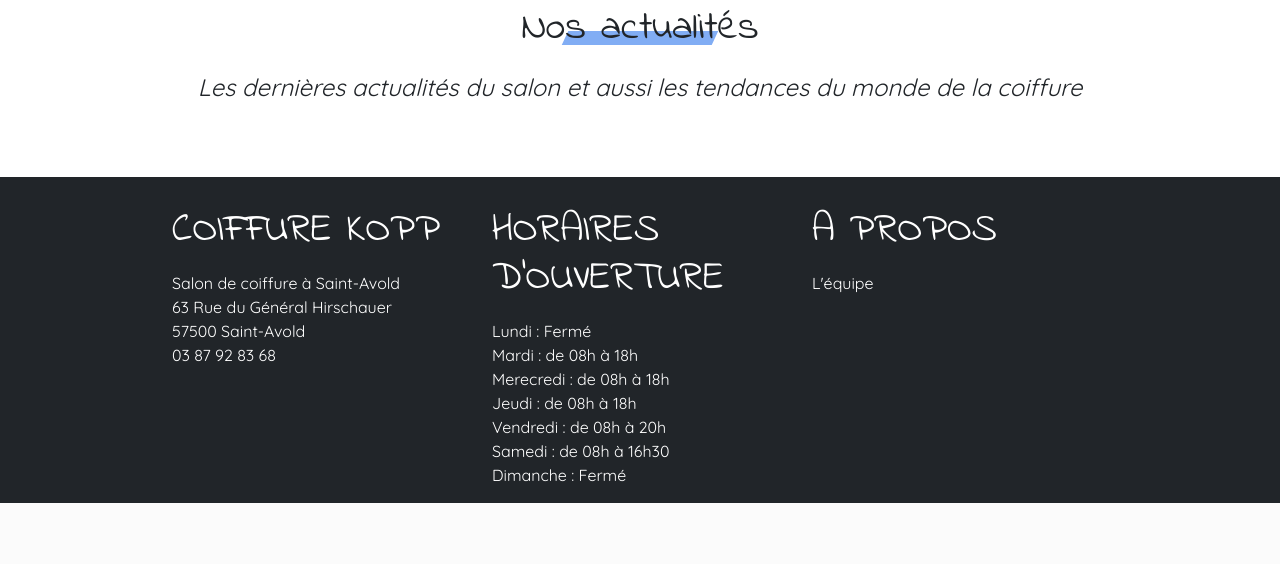
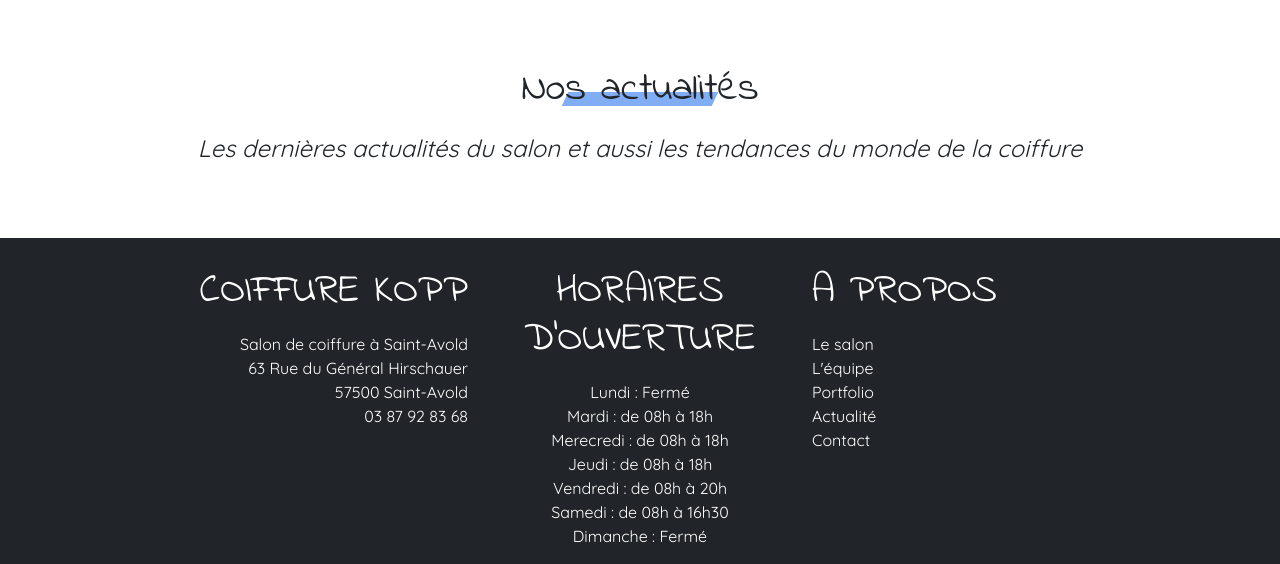
Before and after one commit to Nyxqt/CoiffureKopp, a PHP site: page / in a window 1280 px wide. Shown: the part 2765-3329 px from the top of the page. Before the commit the page ends 3268 px from the top, so only its background shows below. Run offline with PHP 8.4, Linux system fonts and the light colour scheme; data that the repository does not hold is empty; some libraries are stand-ins or nearby versions.

Commit message:
quick fixes

```diff
--- a/src/assets/CSS/style.css
+++ b/src/assets/CSS/style.css
@@ -154,7 +154,7 @@ bottom: 0;
 content: "";
 display: block;
 height: 2px;
-left: 15%;
+left: 0%;
 position: absolute;
 background: #fff;
 transition: width 0.3s ease 0s, left 0.3s ease 0s;
--- a/src/templates/front/footer.php
+++ b/src/templates/front/footer.php
@@ -2,14 +2,14 @@
 
 <div class="container-fluid bg-dark pb-3">
     <div class="row justify-content-center">
-        <div class="col-lg-3 d-flex flex-column">
+        <div class="col-lg-3 d-flex flex-column text-end">
             <h1 class="title-ff text-white uppercase">Coiffure kopp</h1>
             <span class="text-ff text-white">Salon de coiffure à Saint-Avold</span>
             <span class="text-ff text-white">63 Rue du Général Hirschauer</span>
             <span class="text-ff text-white">57500 Saint-Avold</span>
             <span class="text-ff text-white">03 87 92 83 68</span>
         </div>
-        <div class="col-lg-3 d-flex flex-column">
+        <div class="col-lg-3 d-flex flex-column text-center">
             <h1 class="title-ff text-white uppercase">Horaires d'ouverture</h1>
             <span class="text-ff text-white">Lundi : Fermé</span>
             <span class="text-ff text-white">Mardi : de 08h à 18h</span>
@@ -22,7 +22,11 @@
         </div>
         <div class="col-lg-3 d-flex flex-column">
             <h1 class="title-ff text-white uppercase">A propos</h1>
+            <a class="nav-link footer-style text-white text-ff" href="">Le salon</a>
             <a class="nav-link footer-style text-white text-ff" href="">L'équipe</a>
+            <a class="nav-link footer-style text-white text-ff" href="">Portfolio</a>
+            <a class="nav-link footer-style text-white text-ff" href="">Actualité</a>
+            <a class="nav-link footer-style text-white text-ff" href="">Contact</a>
         </div>
     </div>
 </div>
--- a/src/templates/front/header.php
+++ b/src/templates/front/header.php
@@ -5,22 +5,25 @@
         <button class="navbar-toggler" type="button" data-bs-toggle="collapse" data-bs-target="#navbarCollapse" aria-controls="navbarCollapse" aria-expanded="false" aria-label="Toggle navigation">
             <span class="navbar-toggler-icon"></span>
         </button>
-        <div class="collapse navbar-collapse d-flex" id="navbarCollapse">
+        <div class="collapse navbar-collapse d-flex flex-column" id="navbarCollapse">
+            <a class="navbar-brand" href="index.php">
+                <img src="../assets/images/placeholder.jpg" alt="Logo" width="60" height="60" class="d-inline-block align-text-top">
+            </a>
             <ul class="navbar-nav justify-content-around w-100 text-white">
                 <li class="nav-item">
-                    <a class="nav-link title-ff title-fs nav-style" href="#">Le salon</a>
+                    <a class="nav-link title-ff title-fs nav-style" href="index.php?action=salon">Le salon</a>
                 </li>
                 <li class="nav-item">
-                    <a class="nav-link title-ff title-fs nav-style" href="#">L'équipe</a>
+                    <a class="nav-link title-ff title-fs nav-style" href="index.php?action=equipe">L'équipe</a>
                 </li>
                 <li class="nav-item">
-                    <a class="nav-link title-ff title-fs nav-style" href="#">Portfolio</a>
+                    <a class="nav-link title-ff title-fs nav-style" href="index.php?action=portfolio">Portfolio</a>
                 </li>
                 <li class="nav-item">
-                    <a class="nav-link title-ff title-fs nav-style" href="#">Actualité</a>
+                    <a class="nav-link title-ff title-fs nav-style" href="index.php?action=actualite">Actualité</a>
                 </li>
                 <li class="nav-item">
-                    <a class="nav-link title-ff title-fs nav-style" href="#">Contact</a>
+                    <a class="nav-link title-ff title-fs nav-style" href="index.php?action=contact">Contact</a>
                 </li>
             </ul>
         </div>
```
